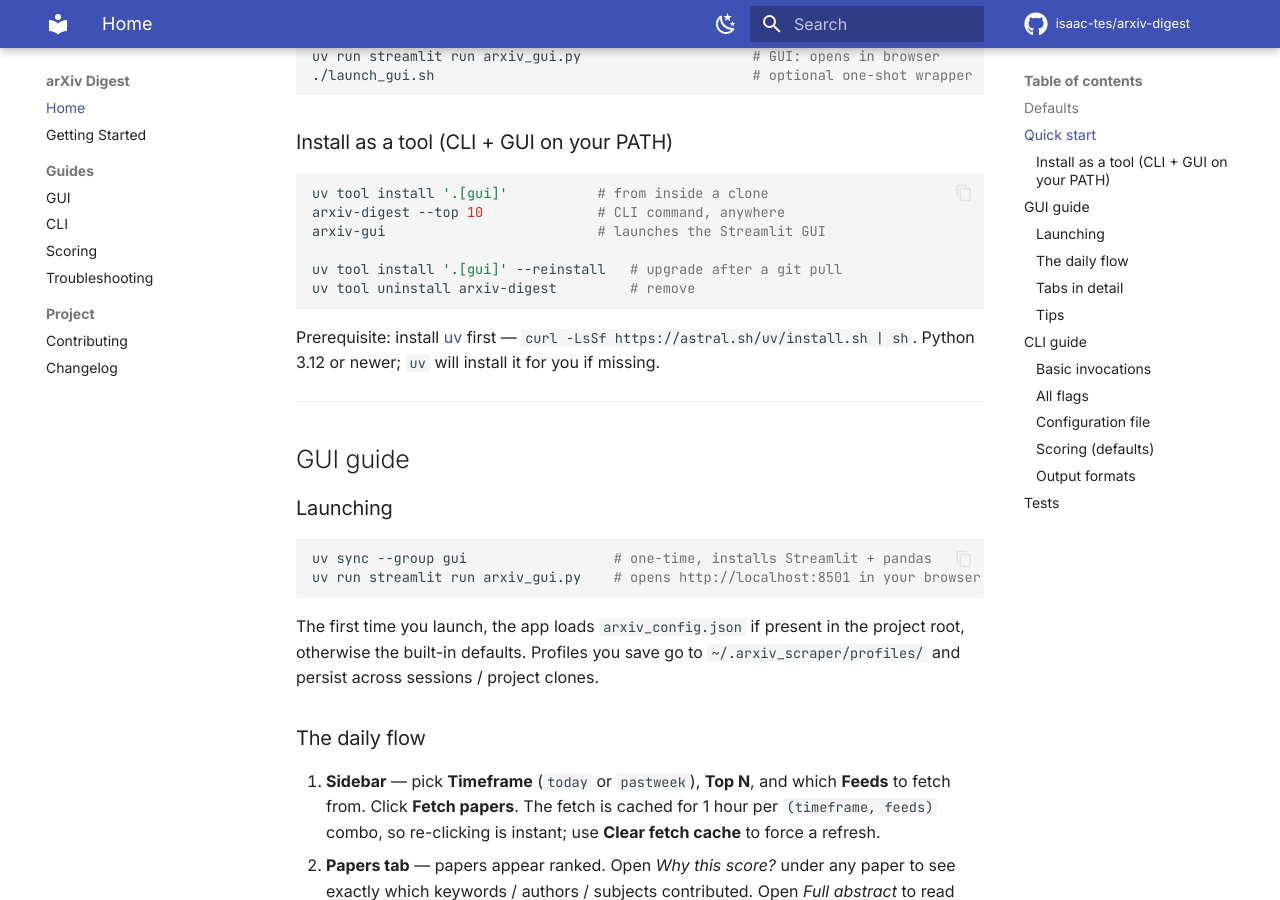
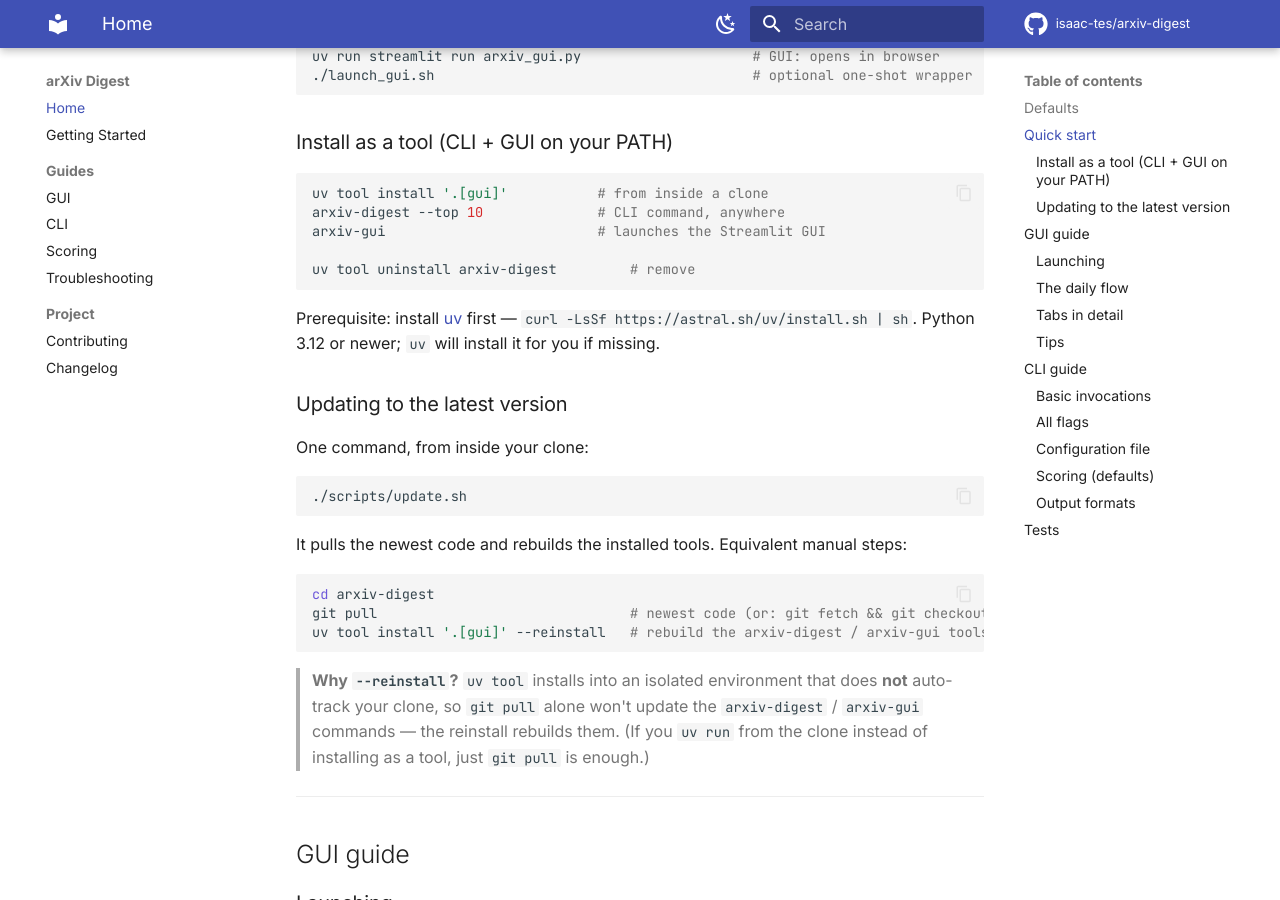
Before and after one commit to isaac-tes/arxiv-digest, an MkDocs documentation site: the page built from docs/index.md, in a window 1280 px wide and 900 px high, scrolled down 1002 px. Built offline with MkDocs 1.6.1 and Material for MkDocs 9.7.7, drawn with Linux system fonts in a browser that asks for light colours; comment, search, counter and statistics services are not loaded.

Commit message:
docs: add fool-proof update guide + scripts/update.sh
One-command update from a clone: scripts/update.sh runs git pull +
uv tool install '.[gui]' --reinstall (uv tool env doesn't auto-track the
clone, so --reinstall is required). README/index document it + manual steps.

Co-Authored-By: Claude Opus 4.8 <noreply@anthropic.com>

````diff
--- a/docs/index.md
+++ b/docs/index.md
@@ -42,11 +42,28 @@ uv tool install '.[gui]'           # from inside a clone
 arxiv-digest --top 10              # CLI command, anywhere
 arxiv-gui                          # launches the Streamlit GUI
 
-uv tool install '.[gui]' --reinstall   # upgrade after a git pull
 uv tool uninstall arxiv-digest         # remove
 ```
 
 Prerequisite: install [uv](https://docs.astral.sh/uv/) first — `curl -LsSf https://astral.sh/uv/install.sh | sh`. Python 3.12 or newer; `uv` will install it for you if missing.
+
+### Updating to the latest version
+
+One command, from inside your clone:
+
+```bash
+./scripts/update.sh
+```
+
+It pulls the newest code and rebuilds the installed tools. Equivalent manual steps:
+
+```bash
+cd arxiv-digest
+git pull                               # newest code (or: git fetch && git checkout v0.3.0 for a tag)
+uv tool install '.[gui]' --reinstall   # rebuild the arxiv-digest / arxiv-gui tools
+```
+
+> **Why `--reinstall`?** `uv tool` installs into an isolated environment that does **not** auto-track your clone, so `git pull` alone won't update the `arxiv-digest` / `arxiv-gui` commands — the reinstall rebuilds them. (If you `uv run` from the clone instead of installing as a tool, just `git pull` is enough.)
 
 ---
 
````
Also changed, not shown: README.md (+18 -1 lines), 1 other file.
